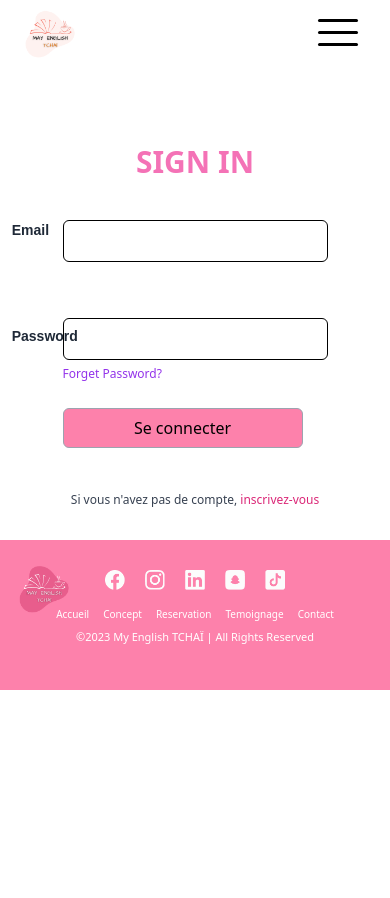
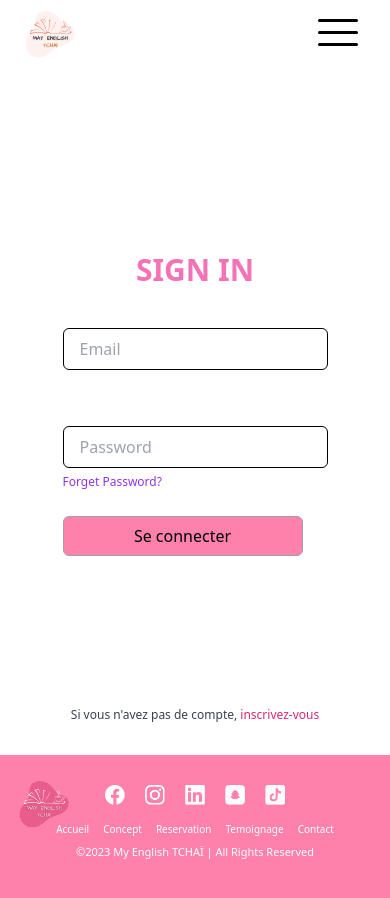
Before and after one commit to may-english-tchai/web-app, a React (Vite) app: page /login in a window 390 px wide. Shown: the top 898 px of the page. Before the commit the page ends 844 px from the top, so only its background shows below. Built offline with nearby package versions, Linux system fonts and the light colour scheme.

Commit message:
feat: #81 design of login page part2

```diff
--- a/src/components/SignInForm.jsx
+++ b/src/components/SignInForm.jsx
@@ -15,8 +15,8 @@ const Login = () => {
 	};
 
 	return (
-		<div className="flex flex-col justify-center overflow-hidden">
-			<div className="m-auto bg-white rounded-md lg:max-w-xl">
+		<div className="flex flex-col justify-center overflow-hidden h-4/5">
+			<div className="m-auto rounded-md lg:max-w-xl">
 				<h1 className="text-3xl font-semibold text-center text-pink-400 my-36 mb-10">
 					SIGN IN
 				</h1>
@@ -24,7 +24,7 @@ const Login = () => {
 					<div className="mb-10">
 						<label
 							htmlFor="email"
-							className="mb-10 text-sm font-semibold text-gray-800"
+							className="hidden md:block text-sm font-semibold text-gray-800"
 						>
 							Email
 						</label>
@@ -32,13 +32,14 @@ const Login = () => {
 							type="email"
 							name="email"
 							id="email"
-							className=" mb-2 block w-full px-4 py-2 mt-4 text-purple-700 bg-white border rounded-md focus:border-purple-400 focus:ring-purple-300 focus:outline-none focus:ring focus:ring-opacity-40"
+							placeholder="Email"
+							className="mb-2 block w-full px-4 py-2 mt-4 text-purple-700 bg-white border rounded-md focus:border-purple-400 focus:ring-purple-300 focus:outline-none focus:ring focus:ring-opacity-40"
 						/>
 					</div>
 					<div className="mt-10">
 						<label
 							htmlFor="password"
-							className="text-sm mt-6 mr-10 font-semibold text-gray-800"
+							className="hidden md:block text-sm mt-6 mr-10 font-semibold text-gray-800"
 						>
 							Password
 						</label>
@@ -46,7 +47,8 @@ const Login = () => {
 							type="password"
 							name="password"
 							id="password"
-							className=" px-4 py-2 mt-4 text-purple-700 bg-white border rounded-md focus:border-purple-400 focus:ring-purple-300 focus:outline-none focus:ring focus:ring-opacity-40"
+							placeholder="Password"
+							className="px-4 py-2 mt-4 text-purple-700 bg-white border rounded-md focus:border-purple-400 focus:ring-purple-300 focus:outline-none focus:ring focus:ring-opacity-40"
 						/>
 					</div>
 					<a href="#bla" className="text-xs text-purple-600 hover:underline">
```
